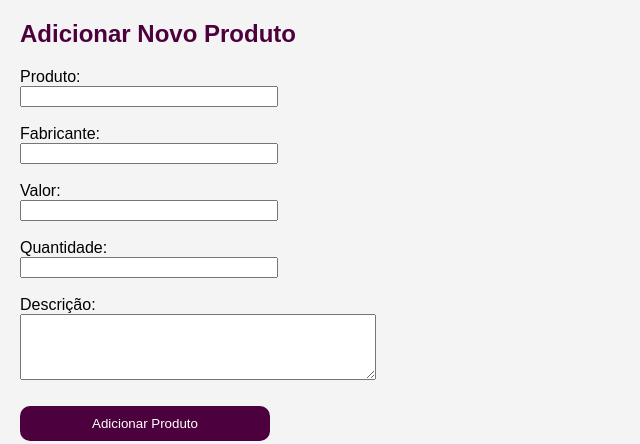
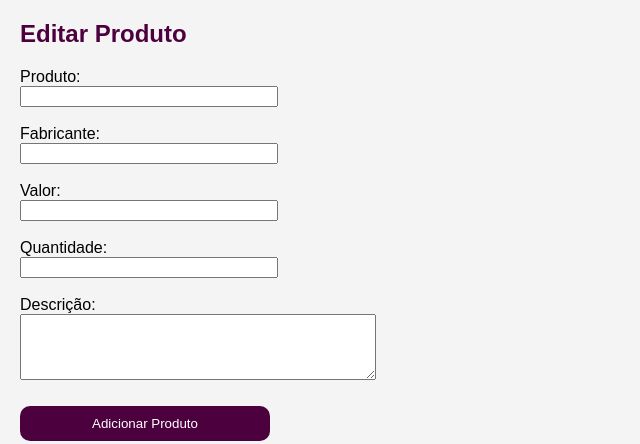
Before and after one commit to SarahBernardino799/projetoConexaoBD, a PHP site: page /edit_product.php in a window 1280 px wide. Shown: the part 107-551 px from the top of the page, without its empty margins (0-640 px from the left). Run offline with PHP 8.4, Linux system fonts and the light colour scheme.

Commit message:
atividade realizada ns pasta edit

```diff
--- a/produtos/edit_product.php
+++ b/produtos/edit_product.php
@@ -39,7 +39,7 @@ if ($conn->query($sql) === TRUE) {
         <a href="index.php">Voltar</a>
     </nav>
     <main>
-<h2>Adicionar Novo Produto</h2>
+<h2>Editar Produto</h2>
 
 <form method="post" action="" >
 
```
